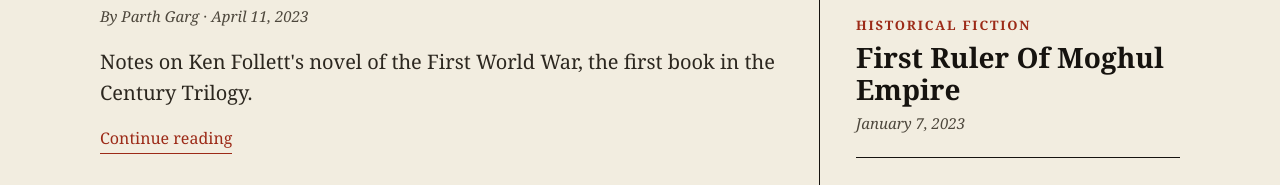
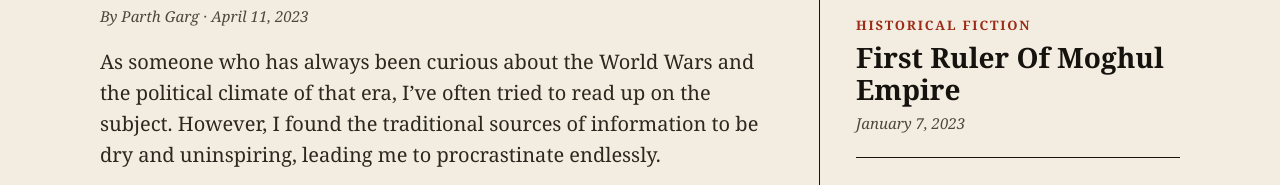
Before and after one commit to Parthgarg02/honingmyskills, an Astro site: page / in a window 1280 px wide. Shown: the part 542-727 px from the top of the page. Built offline with nearby package versions, Linux system fonts and the light colour scheme; Astro itself is replaced by a stand-in of ours; a web font is replaced by a local one.

Commit message:
Show about half of the latest post on the home page
Co-Authored-By: Claude Sonnet 5.5 <noreply@anthropic.com>
Claude-Session: https://claude.ai/code/session_013eyD3XukXsAWvXUPyhZPhG

```diff
--- a/src/lib/posts.ts
+++ b/src/lib/posts.ts
@@ -47,6 +47,35 @@ export function excerpt(post: Post, max = 200): string | undefined {
   return undefined;
 }
 
+/**
+ * About the first half of a post as plain-text paragraphs, for the home page.
+ * Always whole paragraphs; skips images, lists, quotes and raw HTML.
+ */
+export function previewParagraphs(post: Post): string[] {
+  const clean = (raw: string) =>
+    raw
+      .replace(/\[([^\]]+)\]\([^)]*\)/g, '$1')
+      .replace(/[*_`]+/g, '')
+      .replace(/\s+/g, ' ')
+      .trim();
+  const paras = (post.body ?? '')
+    .split(/\n\s*\n/)
+    .map((r) => r.trim())
+    .filter((p) => p && !/^(!|<|- |\d+\. |>|#)/.test(p))
+    .map(clean)
+    .filter(Boolean);
+  const words = (t: string) => t.split(/\s+/).length;
+  const half = paras.reduce((n, p) => n + words(p), 0) / 2;
+  const out: string[] = [];
+  let count = 0;
+  for (const p of paras) {
+    out.push(p);
+    count += words(p);
+    if (count >= half) break;
+  }
+  return out;
+}
+
 export interface Topic {
   name: string;
   slug: string;
--- a/src/pages/index.astro
+++ b/src/pages/index.astro
@@ -2,11 +2,11 @@
 import Base from '../layouts/Base.astro';
 import EditionItem from '../components/EditionItem.astro';
 import SubscribeBox from '../components/SubscribeBox.astro';
-import { getPosts, formatDate, groupByTopic, excerpt } from '../lib/posts';
+import { getPosts, formatDate, groupByTopic, previewParagraphs } from '../lib/posts';
 
 const posts = await getPosts();
 const [lead, ...rest] = posts;
-const leadExcerpt = lead ? excerpt(lead, 260) : undefined;
+const leadPreview = lead ? previewParagraphs(lead) : [];
 const edition = rest.slice(0, 4);
 const topics = groupByTopic(posts);
 ---
@@ -30,7 +30,7 @@ const topics = groupByTopic(posts);
               <img src={lead.data.cover} alt={lead.data.coverAlt ?? ''} width="1200" height="675" loading="eager" />
             </figure>
           )}
-          {leadExcerpt && <p class="excerpt">{leadExcerpt}</p>}
+          {leadPreview.map((para) => <p class="excerpt">{para}</p>)}
           <a class="more-link" href={`/posts/${lead.id}`}>
             Continue reading
           </a>
```
